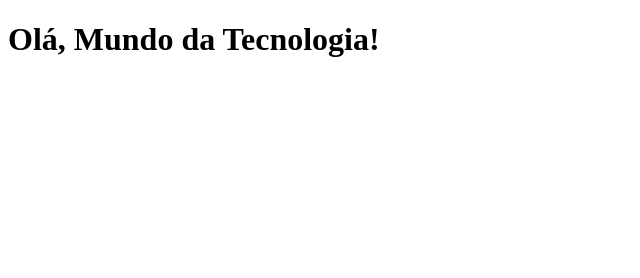
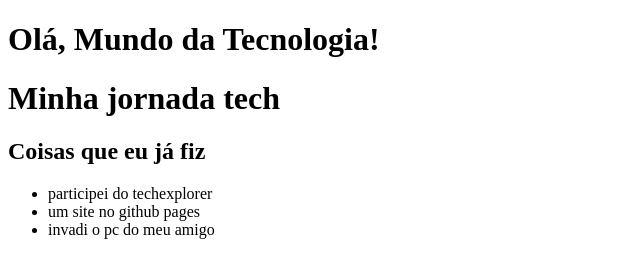
Before and after one commit to Jidiwmb/jidiwmb.github.io, a plain HTML site: page index.html in a window 1280 px wide. Shown: the whole page, without its empty margins (0-640 px from the left). Drawn offline with Linux system fonts and the light colour scheme.

Commit message:
Update index.html

```diff
--- a/index.html
+++ b/index.html
@@ -5,5 +5,15 @@
 </head>
 <body>
    <h1>Olá, Mundo da Tecnologia!</h1>
+
+<h1>Minha jornada tech</h1>
+<h2>Coisas que eu já fiz</h2>
+<ul>
+    <li>participei do techexplorer</li>
+    <li>um site no github pages</li>
+    <li> invadi o pc do meu amigo</li>
+</ul>
+
+
 </body>
 </html>
```
